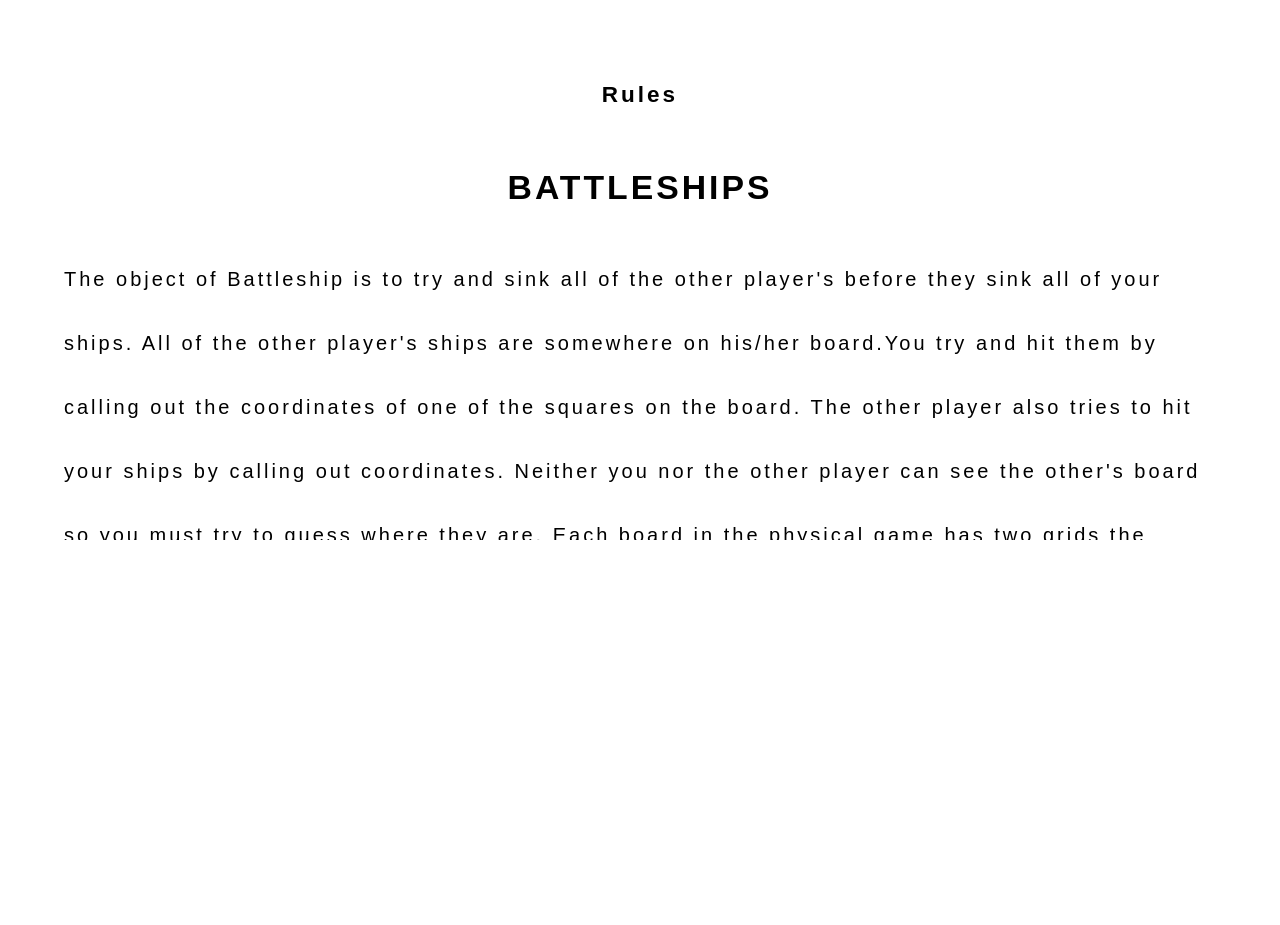
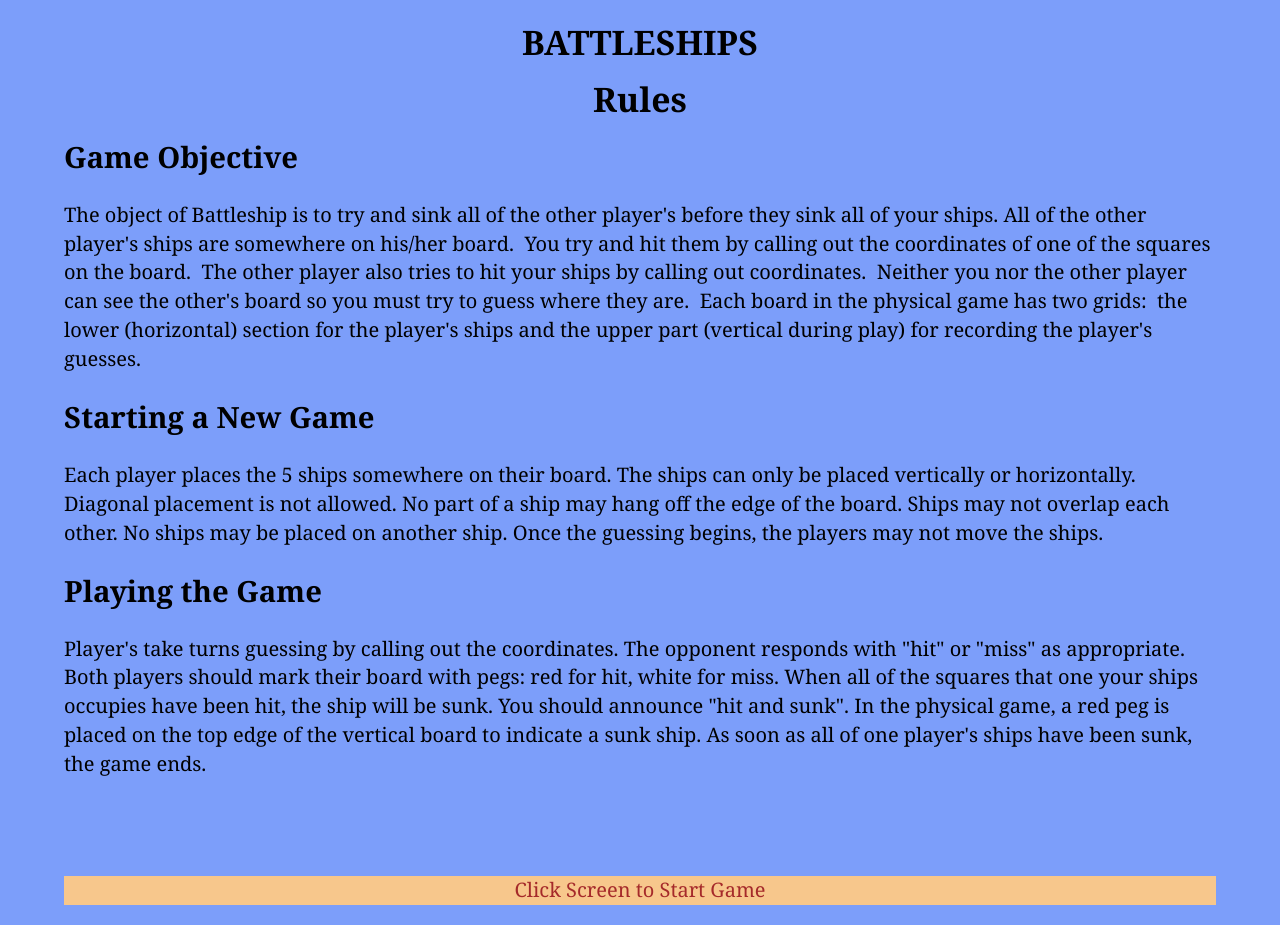
Before and after one commit to maqianlin2015/zilizhou-qianlinma-project2, a React (Create React App) app: page / in a window 1280 px wide. Before the commit the page ends 800 px from the top, so only its background shows below. Built offline with nearby package versions, Linux system fonts and the light colour scheme.

Commit message:
update src

```diff
--- a/src/Battleships.js
+++ b/src/Battleships.js
@@ -9,7 +9,7 @@ import {
 
 const BOARD_SIDE_SIZE = 10;
 // 之后这里改成5！别忘了
-const FLEET_QUANTITY = 4;
+const FLEET_QUANTITY = 5;
 
 export const Ship = (name = 'ship', size = 1, direction = 'horizontal') => {
 	const ship = {
@@ -63,8 +63,7 @@ export const GameBoard = (playerSide = 'human-player') => {
 					Ship('Star Destroyer', 3),
 					Ship('Star Destroyer', 3),
 					Ship('Super Star Destroyer', 4),
-					// 没有合适的size5 ship，就先不放，之后加
-					// Ship('TIE-bomber', 5)
+					Ship('TIE-bomber', 5)
 				];
 			} else {
 				return [
@@ -72,7 +71,7 @@ export const GameBoard = (playerSide = 'human-player') => {
 					Ship('Shuttle', 3),
 					Ship('Shuttle', 3),
 					Ship('CR90 corvette', 4),
-					// Ship('MC80 Star Cruiser', 5),
+					Ship('MC80 Star Cruiser', 5),
 				];
 			}
 		},
--- a/src/components/Introduction.jsx
+++ b/src/components/Introduction.jsx
@@ -1,7 +1,6 @@
-import React from "react";
-import PropTypes from "prop-types";
-
-// import '../style/Intro.css';
+import React from 'react';
+import PropTypes from 'prop-types';
+import '../style/Intro.css';
 
 const Introduction = ({ setAppStatus }) => {
   const onSkipIntro = () => {
@@ -9,33 +8,28 @@ const Introduction = ({ setAppStatus }) => {
   };
 
 	return (
-    <div className="fade">
-      <section className="star-wars-intro" >
+		<div className="fade" >
+			<section className="star-wars-intro" onClick={onSkipIntro}>
 				<div className="crawl">
 					<div className="title">
-            <p>Rules</p>
+
 						<h1>Battleships</h1>
+						<h2>Rules</h2>
 					</div>
-          {/* 格式不对，需要调格式 */}
-          {/*<p>intro for pair game</p>*/}
-          <p>
-            The object of Battleship is to try and sink all of the other
-            player's before they sink all of your ships. All of the other
-            player's ships are somewhere on his/her board.You try and hit them
-            by calling out the coordinates of one of the squares on the board.
-            The other player also tries to hit your ships by calling out
-            coordinates. Neither you nor the other player can see the other's
-            board so you must try to guess where they are. Each board in the
-            physical game has two grids the lower (horizontal) section for the
-            player's ships and the upper part (vertical during play) for
-            recording the player's guesses.
-          </p>
-          {/*<p>intro for pair game</p>*/}
-          <button className="click-to-the-game-btn" onClick={onSkipIntro}>
-				{/* free player btn 还没有对应的comp+func，写完了normal回来改 */}
-				Click to the Game
-			</button>
-          {/* <p className="p-s">Click to the Game</p> */}
+					<h3>Game Objective</h3>
+					<p>The object of Battleship is to try and sink all of the other player's before they sink all of your ships. All of the other player's ships are somewhere on his/her board.  You try and hit them by calling out the coordinates of one of the squares on the board.  The other player also tries to hit your ships by calling out coordinates.  Neither you nor the other player can see the other's board so you must try to guess where they are.  Each board in the physical game has two grids:  the lower (horizontal) section for the player's ships and the upper part (vertical during play) for recording the player's guesses.</p>
+
+					<h3>Starting a New Game</h3>
+					<p>Each player places the 5 ships somewhere on their board.  The ships can only be placed vertically or horizontally. Diagonal placement is not allowed. No part of a ship may hang off the edge of the board.  Ships may not overlap each other.  No ships may be placed on another ship.
+						Once the guessing begins, the players may not move the ships.</p>
+
+					<h3>Playing the Game</h3>
+					<p>Player's take turns guessing by calling out the coordinates. The opponent responds with "hit" or "miss" as appropriate.  Both players should mark their board with pegs:  red for hit, white for miss.
+						When all of the squares that one your ships occupies have been hit, the ship will be sunk.   You should announce "hit and sunk".  In the physical game, a red peg is placed on the top edge of the vertical board to indicate a sunk ship.
+						As soon as all of one player's ships have been sunk, the game ends.</p>
+					<br></br>
+					<br></br>
+					<p className="p-center">Click Screen to Start Game</p>
 				</div>
 			</section>
 		</div>
--- a/src/components/NewGame.jsx
+++ b/src/components/NewGame.jsx
@@ -14,23 +14,17 @@ const NewGame = ({ setAppStatus, setWinner }) => {
 	};
 
 	return (
-		<div>
-			{/* <div className="new-game">
-				<div className="new-game-wrapper"></div>
-			</div> */}
-			{/* <button className="new-game-btn star-btn" onClick={onStartGame}> */
-			/*添加了div classname buttons和对应的intro.css style*/}
-			<div className="buttons">
-			<button className="normal-game-btn" onClick={onStartNormalGame}>
-				Normal Game
-			</button>
-			{/*add space between two buttons*/}
-			<div id="divider" />
-			{/* <button className="start-free-player-game-btn star-btn" onClick={onStartGame}> */}
-			<button className="free-player-game-btn" onClick={onStartFreePlayerGame}>
-				{/* free player btn 还没有对应的comp+func，写完了normal回来改 */}
-				Free Player Game
-			</button>
+		<div className="neon-btn">
+			<div className="">
+				<button className="btn one" onClick={onStartNormalGame}>
+					Game
+				</button>
+				<div id="divider" />
+				<br/>
+				<br/>
+				<button className="btn one" onClick={onStartFreePlayerGame}>
+					Try Free Player Game
+				</button>
 			</div>
 		</div>
 	);
--- a/src/style/App.css
+++ b/src/style/App.css
@@ -23,6 +23,7 @@
   font-style: normal;
   font-display: swap;
 } */
+
 
 header {
   color: rgb(255, 255, 255);
@@ -78,7 +79,7 @@ html {
   z-index: 10;
   color: black;
   position: absolute;
-  top: 50vh;
+   top: 50vh;
   left: 50vw;
   transform: translate(-50%, -50%);
   text-align: center;
@@ -187,30 +188,27 @@ html {
 }
 
 .star-btn:hover {
-  box-shadow: 0px 0px 30px orange;
+  box-shadow: 0px 0px 30px rgb(207, 126, 5);
 }
 
+
 .announcer {
-  background-color: white;
-  border: 5px solid white;
+  background-color: rgb(13, 148, 13);
   top: 45vh;
   border-radius: 50px;
-  width: 800px;
+  width: 600px;
 }
 
-.announcer.dark {
-  background-color: rgb(79, 80, 85);
-  box-shadow: 0px 0px 20px rgb(199, 35, 35), inset 0px 0px 50px black;
+.announcer.ai-player {
+  background-color: rgba(110, 24, 2, 0.8);
+
 }
 
 .announcer h1 {
   padding: 10px 10px 20px 10px;
-  text-shadow: 0px 0px 15px orange;
-  font-family: Arial, Helvetica, sans-serif;
 }
 
-/* .announcer.dark h1 {
-  text-shadow: 0px 0px 15px rgb(199, 35, 35);
+.announcer.ai-player h1 {
   padding: 20px;
 } */
 /*
--- a/src/style/Game.css
+++ b/src/style/Game.css
@@ -1,6 +1,7 @@
 .game {
+  background-color:rgb(124, 158, 250);
   position: relative;
-  height: 90vh;
+  height: 100vh;
   padding: 0px;
   margin: 0px;
   display: flex;
@@ -21,10 +22,10 @@
 
 
 .grid-wrapper {
-  margin: 0px;
-  padding: 0px;
+  margin: 10px;
+  padding: 10px;
   border: 2px white;
-  height: 25rem;
+  /* height: 25rem; */
   width: 25rem;
   position: relative;
   display: grid;
@@ -69,7 +70,7 @@
 } */
 
 .cell {
-  background-color: lightgray;
+  background-color: rgba(187, 178, 178, 0.3);
   border: 0.1rem solid rgb(0, 0, 0);
   display: flex;
   justify-content: center;
@@ -84,10 +85,10 @@
 
 .grid-wrapper.computer .cell:hover {
   transform: scale(1.1);
-  box-shadow: inset 0px 0px 10px lightgray;
+  box-shadow: inset 0px 0px 10px rgb(218, 233, 7);
 }
 .cell.droppable.hover {
-  box-shadow: inset 0px 0px 10px rgb(157, 255, 0);
+  box-shadow: inset 0px 0px 10px red;
 
 }
 
@@ -100,7 +101,7 @@
 }
 
 .cell.ship {
-  background: rgba(123, 221, 66, 0.2);
+  background: rgba(14, 0, 14, 1);
 }
 
 .cell.hit img {
@@ -138,6 +139,26 @@
   overflow: hidden;
 }
 
+.size2 {
+  width:100px;
+  height:50px;
+}
+
+.size3 {
+  width:150px;
+  height:50px;
+}
+
+.size4 {
+  width:200px;
+  height:50px;
+}
+
+.size5 {
+  width:250px;
+  height:50px;
+}
+
 .ship-img.vertical {
   transform: rotate(0.5deg);
 }
@@ -160,7 +181,7 @@
   z-index: 9;
 }
 
-/* .light .cell .flame-gif {
+.light .cell .hit-png {
   filter: hue-rotate(110deg);
 } */
 
--- a/src/style/Intro.css
+++ b/src/style/Intro.css
@@ -1,23 +1,22 @@
 .fade {
+  background-color: rgb(124, 158, 250);
   position: relative;
   width: 100%;
-  min-height: 60vh;
-  top: 5vh;
-  z-index: 6;
-  overflow: scroll;
+  /* min-height: 60vh; */
+  /* top: 5vh; */
+  /* z-index: 6; */
+  overflow: hidden;
 }
 
 .star-wars-intro {
   display: flex;
   justify-content: center;
   position: relative;
-  height: 500px;
+  /* height: 600px; */
   color: black;
-  /* font-family: 'Pathway Gothic One', sans-serif; */
-  font-family: Arial, Helvetica, sans-serif;
-  font-size: 400%;
-  font-weight:500;
-  letter-spacing: 3px;
+  font-family:Georgia, 'Times New Roman', Times, serif;
+  font-size: 180%;
+  font-weight: 300;
   line-height: 100%;
   perspective: 20px;
   /* text-align: justify; */
@@ -47,21 +46,43 @@
 
 .p-center {
   text-align: center;
+  color: brown;
+  background-color: rgb(247, 199, 140);
 }
 
-.click-to-the-game-btn{
-  margin-left: 45%;
-  text-align: center;
+
+
+.neon-btn {
+  display: flex;
+  align-items: center;
+  justify-content: space-around;
+  height: 100vh;
+  background: rgb(124, 158, 250);
 }
 
-.click-to-the-game-btn :hover{
-  background-color: darkgray;
+.btn {
+  width: 300px;;
+  border: 2px solid;
+  background-color: transparent;
+  font-size: 25px;
+  padding: 15px 20px;
 }
 
-.buttons {
-  display: flex;
-  justify-content: center;
-  margin-top: 500px;
+.one {
+  background-color:rgb(247, 199, 140);
+  color: black
+}
+
+.btn:hover {
+  color: white;
+  border: 0;
+}
+
+.one:hover {
+  background-color:rgb(223, 117, 117);
+  -webkit-box-shadow: 10px 10px 99px 6px rgba(76,201,240,1);
+  -moz-box-shadow: 10px 10px 99px 6px rgba(76,201,240,1);
+  box-shadow: 10px 10px 99px 6px rgba(76,201,240,1);
 }
 
 #divider{
@@ -80,3 +101,7 @@
     transform: rotateX(25deg) translateZ(-2500px);
   }
 } */
+
+/* .trans {
+  background-color: rgb(124, 158, 250);
+} */
--- a/src/style/index.css
+++ b/src/style/index.css
@@ -1,16 +1,4 @@
 body {
   margin: 0;
   padding: 0;
-  /* font-family: -apple-system, BlinkMacSystemFont, 'Segoe UI', 'Roboto', 'Oxygen',
-    'Ubuntu', 'Cantarell', 'Fira Sans', 'Droid Sans', 'Helvetica Neue',
-    sans-serif; */
-    font-family:Arial, Helvetica, sans-serif;
-  /* -webkit-font-smoothing: antialiased;
-  -moz-osx-font-smoothing: grayscale; */
-  background-color:white;
 }
-
-code {
-  font-family: source-code-pro, Menlo, Monaco, Consolas, 'Courier New',
-    monospace;
-}
```
Also changed, not shown: src/components/GameBoard.jsx (+11 -11 lines), src/components/Announcer.jsx (line endings or trailing spaces), src/style/stars.png (deleted), src/style/x-wing2.gif (deleted). Lines whose indentation alone changed are shown as unchanged.
